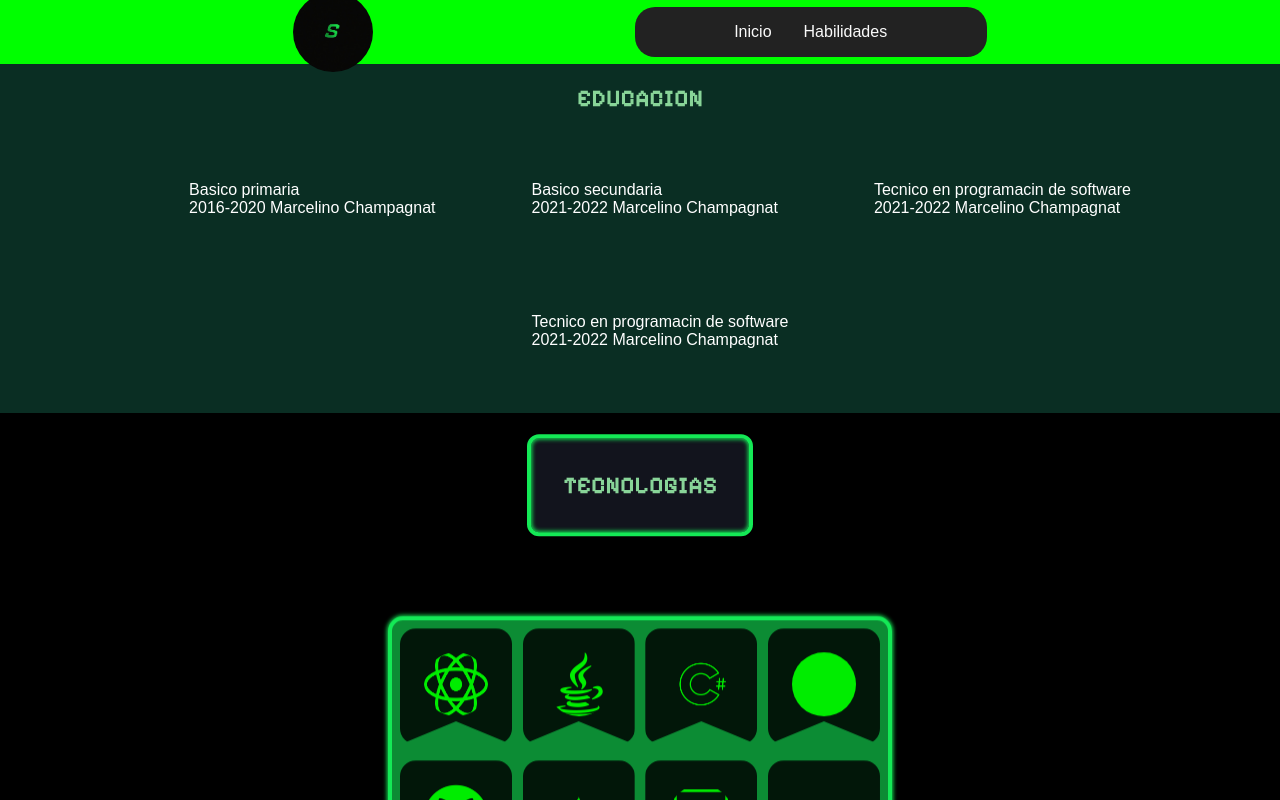
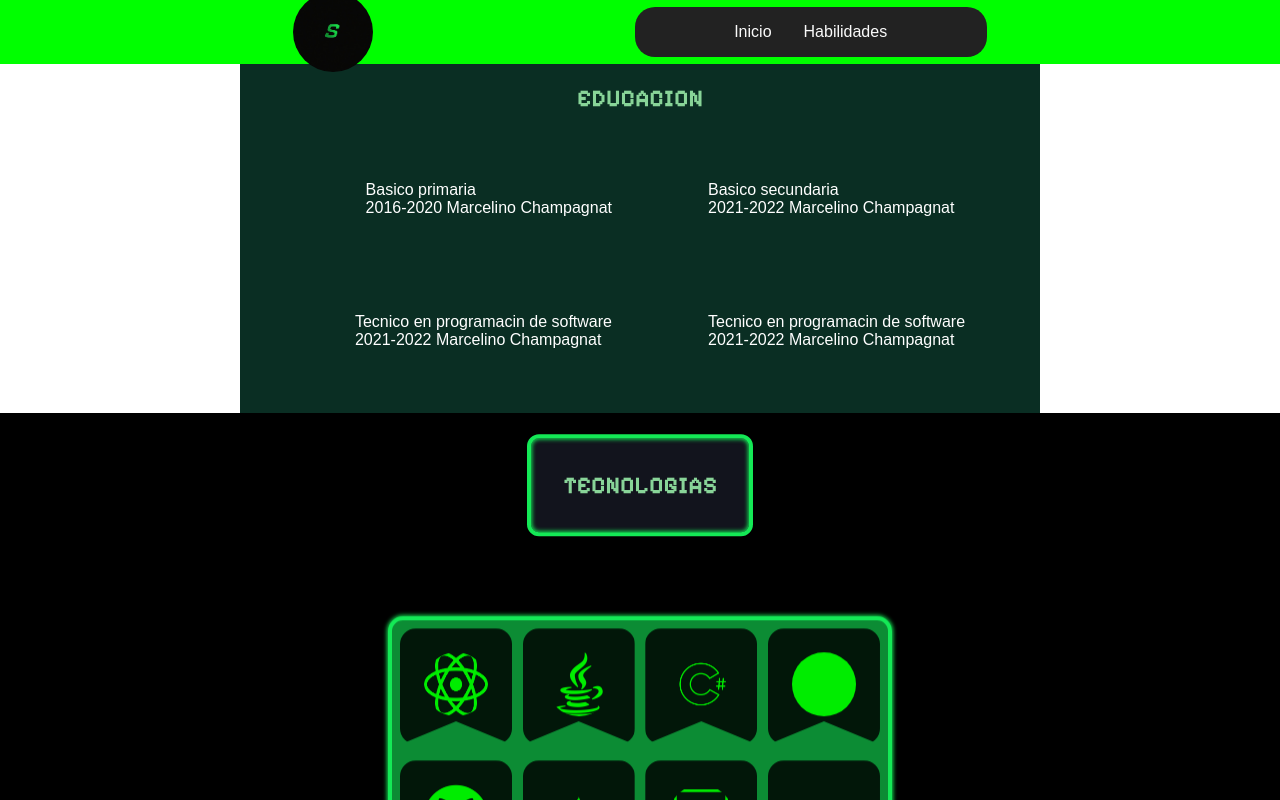
Before and after one commit to sarchiandres/portafolio-andres-sarchi, a React (Vite) app: page /Skills in a window 1280 px wide. Built offline with nearby package versions, Linux system fonts and the light colour scheme; grey boxes are pictures that could not be loaded; a web font is replaced by a local one.

Commit message:
se hacen cambios en el diseño

```diff
--- a/src/components/Layouts/Education/education.css
+++ b/src/components/Layouts/Education/education.css
@@ -21,7 +21,7 @@ ul{
 .box-education{
     flex-wrap: wrap;
     background-color: var(--fondos);
-    width: 100vw;
+    width: 50rem;
 }
 h2{
     color: var(--destacados);
```
